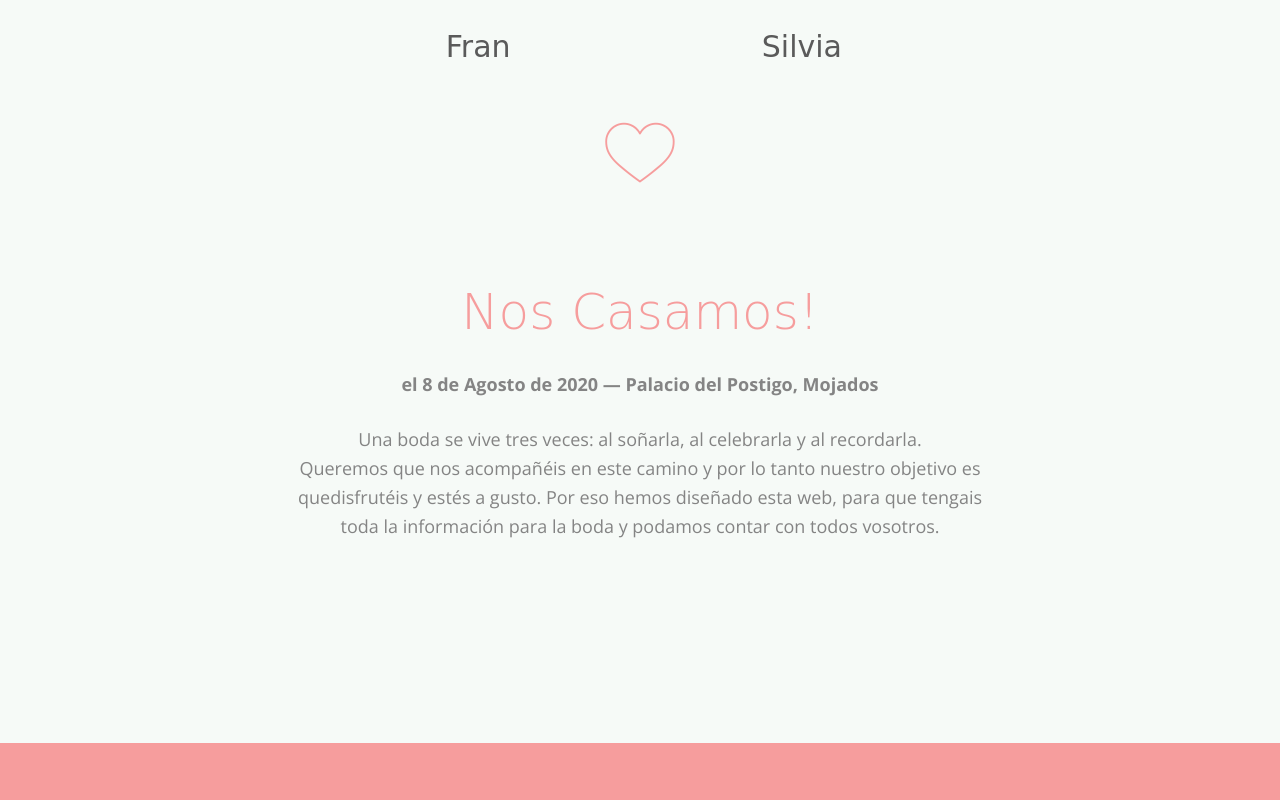
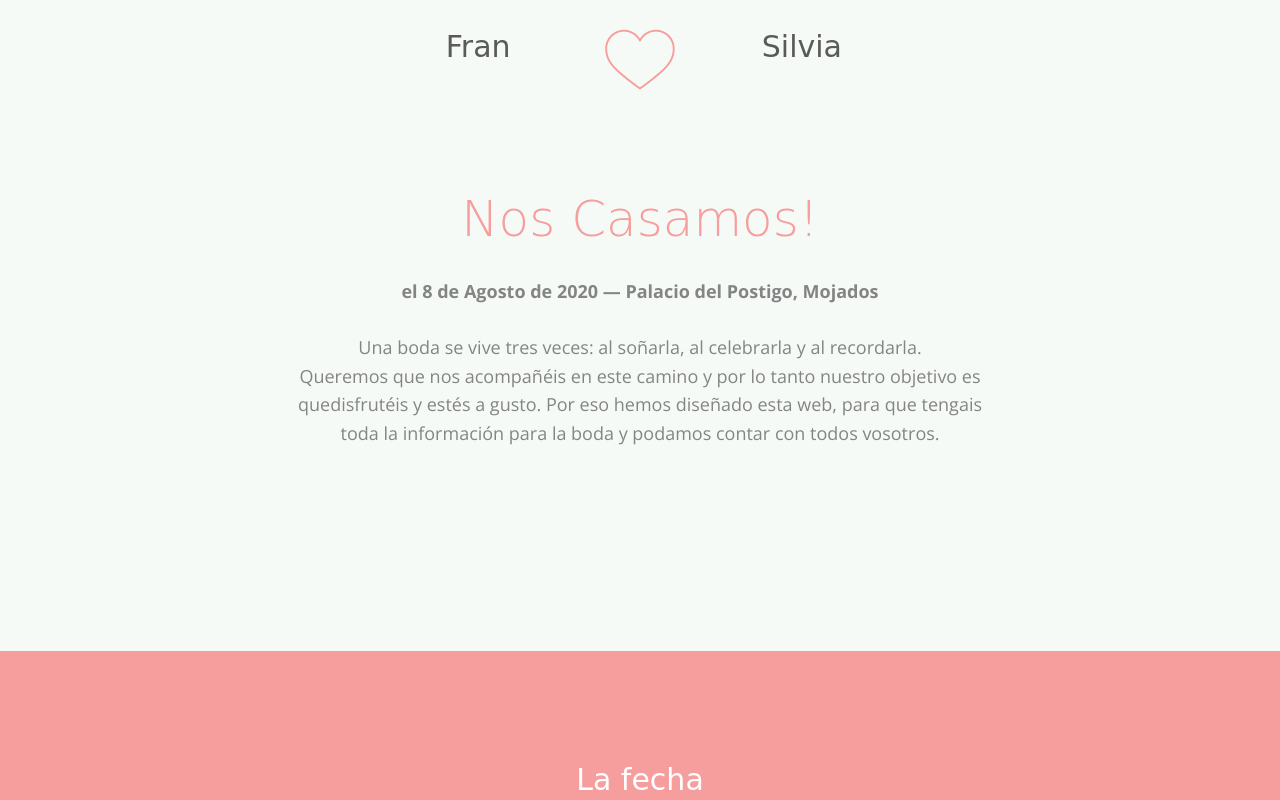
Before and after one commit to franciscojrod/franciscojrod.github.io, a website: page index.html in a window 1280 px wide. Shown: the part 980-1780 px from the top of the page. Drawn offline with nearby package versions, Linux system fonts and the light colour scheme; some packages are replaced by stand-ins of ours; no server answers; files whose address does not match are found by name; a web font is replaced by a local one.

Commit message:
Update style.css

```diff
--- a/css/style.css
+++ b/css/style.css
@@ -593,7 +593,6 @@ figure {
 
 #fh5co-couple .amp-center {
   font-size: 60px;
-  margin-top: 100%;
   color: #f69d9d;
 }
 
@@ -1262,3 +1261,8 @@ figure {
   z-index: 9999;
   background: url(../images/hourglass.svg) center no-repeat #222222;
 }
+
+
+.fecha h2, .fecha p{
+  color: white;
+}
```
